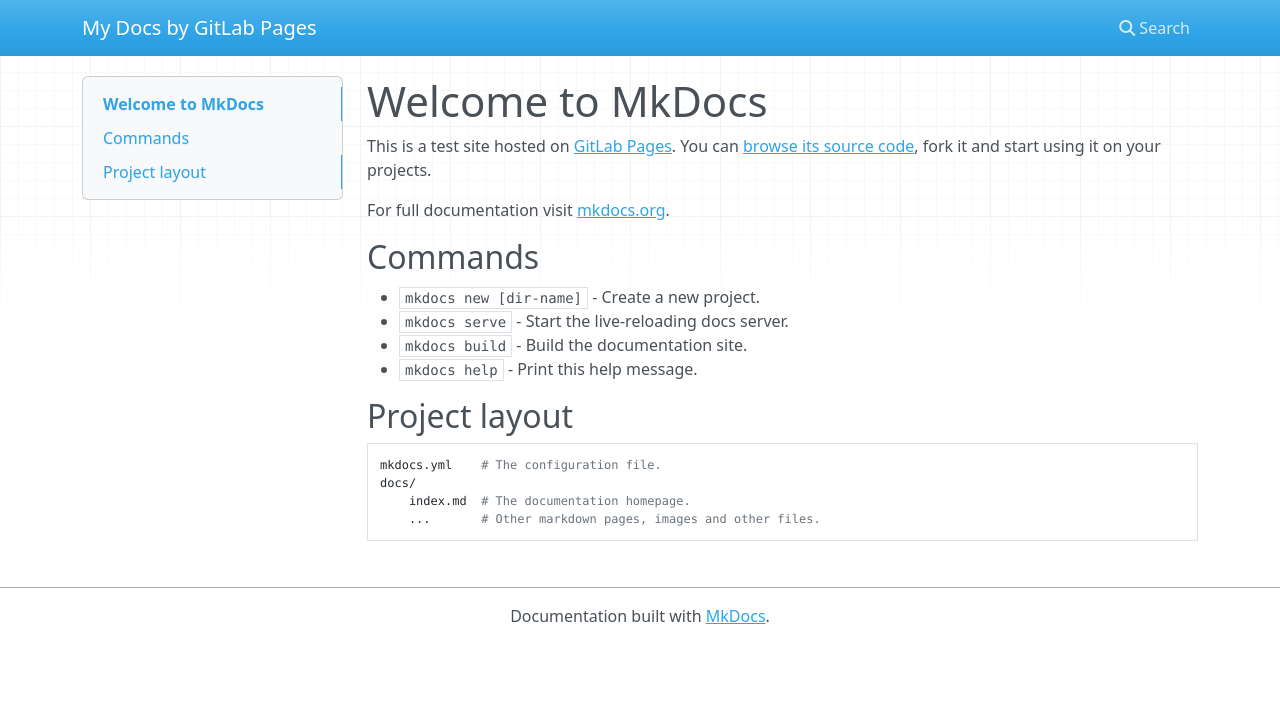
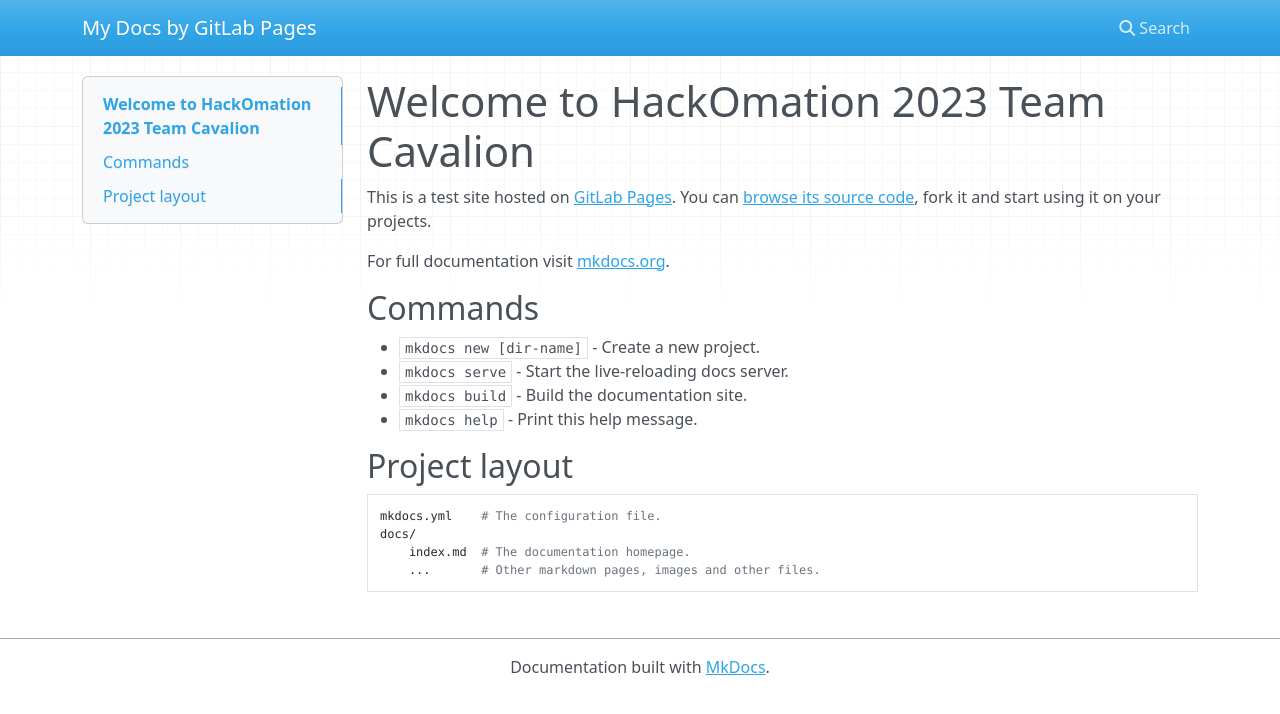
Before and after one commit to JulieSundar/hackomation2023-cavalion, an MkDocs documentation site: the page built from docs/index.md, in a window 1280 px wide. Shown: the top 714 px of the page. Built offline with MkDocs 1.6.1, drawn with Linux system fonts in a browser that asks for light colours; nearby versions of some CDN libraries.

Commit message:
added my header

```diff
--- a/docs/index.md
+++ b/docs/index.md
@@ -1,4 +1,4 @@
-# Welcome to MkDocs
+# Welcome to HackOmation 2023 Team Cavalion
 
 This is a test site hosted on [GitLab Pages](https://pages.gitlab.io). You can
 [browse its source code](https://gitlab.com/pages/mkdocs), fork it and start
```
